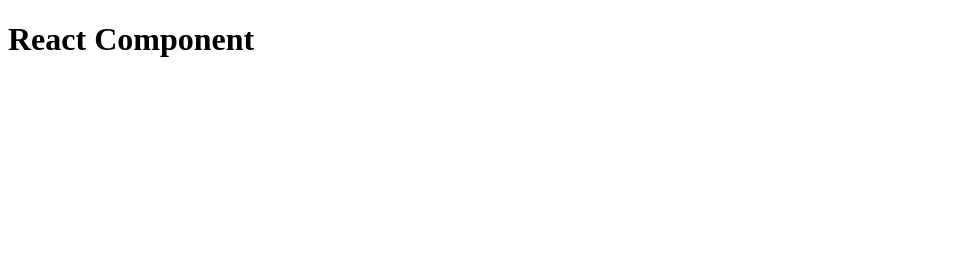
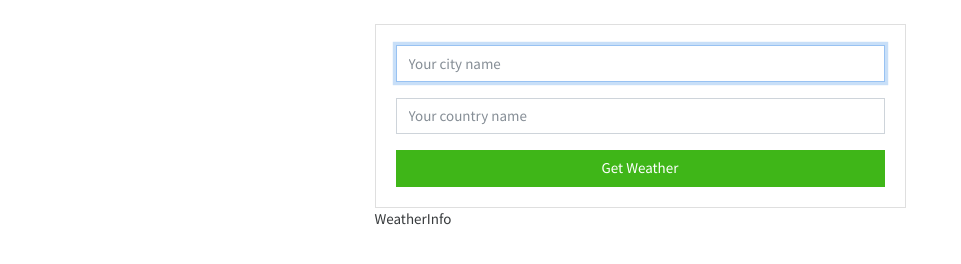
Before and after one commit to paablobs/react-weather-app, a React app: page / in a window 1280 px wide. Shown: the whole page, without its empty margins (0-961 px from the left). Built offline with nearby package versions, Linux system fonts and the light colour scheme.

Commit message:
weatherform, weatherinfo, import bootswatch

```diff
--- a/src/app/App.js
+++ b/src/app/App.js
@@ -0,0 +1,21 @@
+import React, { Component } from "react";
+
+import WeatherInfo from "./components/WeatherInfo";
+import WeatherForm from "./components/WeatherForm";
+
+class App extends Component {
+  render() {
+    return (
+      <div className="container p-4">
+        <div className="row">
+          <div className="col-md-6 mx-auto">
+            <WeatherForm />
+            <WeatherInfo />
+          </div>
+        </div>
+      </div>
+    );
+  }
+}
+
+export default App;
--- a/src/app/components/WeatherForm.js
+++ b/src/app/components/WeatherForm.js
@@ -0,0 +1,30 @@
+import React from "react";
+
+const WeatherForm = (props) => {
+  return (
+    <div className="card card-body">
+      <form action="">
+        <div className="form-group">
+          <input
+            type="text"
+            name="city"
+            placeholder="Your city name"
+            className="form-control"
+            autoFocus
+          />
+        </div>
+        <div className="form-group">
+          <input
+            type="text"
+            name="country"
+            placeholder="Your country name"
+            className="form-control"
+          />
+        </div>
+        <button className="btn btn-success btn-block">Get Weather</button>
+      </form>
+    </div>
+  );
+};
+
+export default WeatherForm;
--- a/src/app/components/WeatherInfo.js
+++ b/src/app/components/WeatherInfo.js
@@ -0,0 +1,7 @@
+import React from "react";
+
+const WeatherInfo = (props) => {
+  return <div>WeatherInfo</div>;
+};
+
+export default WeatherInfo;
--- a/src/app/index.js
+++ b/src/app/index.js
@@ -1,6 +1,7 @@
 import React from "react";
 import { render } from "react-dom";
 
+import App from "./App";
 import "./index.css";
 
-render(<h1>React Component</h1>, document.getElementById("app"));
+render(<App />, document.getElementById("app"));
--- a/src/index.html
+++ b/src/index.html
@@ -4,6 +4,10 @@
     <meta charset="UTF-8" />
     <meta name="viewport" content="width=device-width, initial-scale=1.0" />
     <title>CREATE REACT APP</title>
+    <link
+      rel="stylesheet"
+      href="https://bootswatch.com/4/cosmo/bootstrap.min.css"
+    />
   </head>
   <body>
     <div id="app"></div>
```
